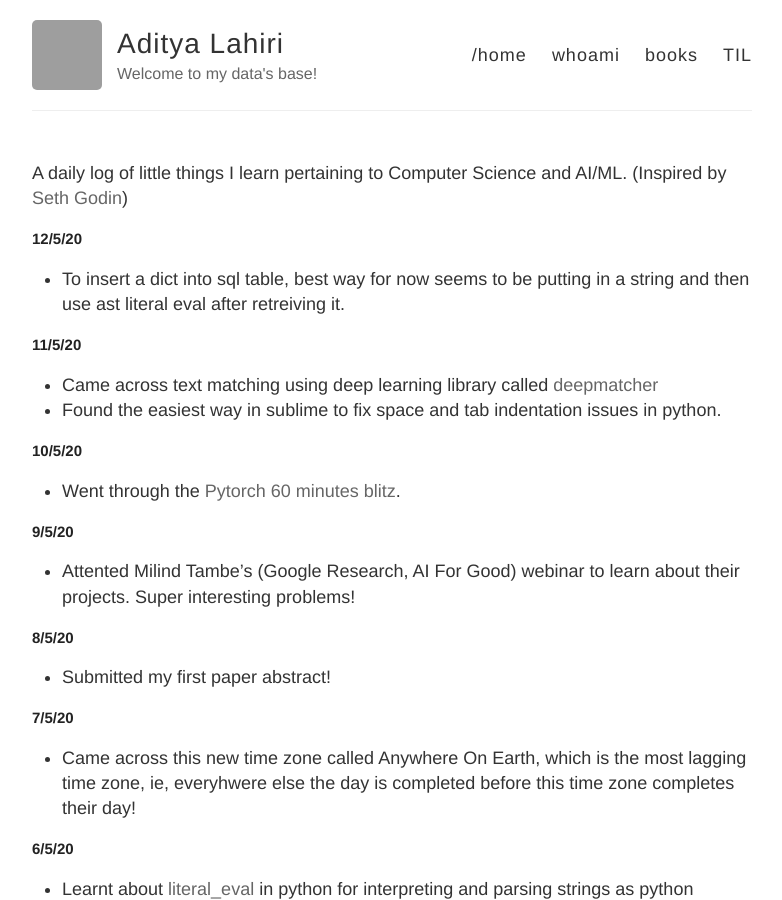
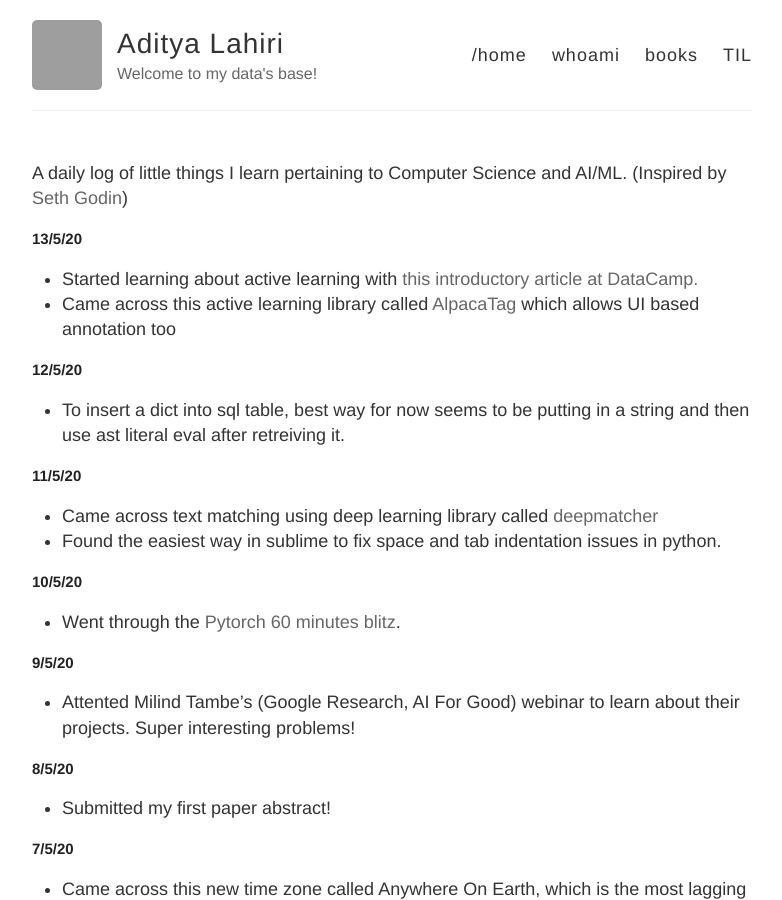
Before and after one commit to adityalahiri/adityalahiri.github.io, a Jekyll site: the page built from TIL.md, in a window 1280 px wide and 900 px high. Shown: the whole window, without its empty margins (248-1030 px from the left). Built offline with Jekyll 4.4.1, drawn with Linux system fonts in a browser that asks for light colours; our own code applies the rules of GitHub Pages for plain Markdown files; grey boxes are pictures that could not be loaded.

Commit message:
Update for 13/5/20

```diff
--- a/TIL.md
+++ b/TIL.md
@@ -1,5 +1,10 @@
 A daily log of little things I learn pertaining to Computer Science and AI/ML.
 (Inspired by [Seth Godin](https://seths.blog/))
+
+## 13/5/20
+
+* Started learning about active learning with [this introductory article at DataCamp.](https://www.datacamp.com/community/tutorials/active-learning)
+* Came across this active learning library called [AlpacaTag](https://github.com/INK-USC/AlpacaTag) which allows UI based annotation too
 
 ## 12/5/20
 
```
